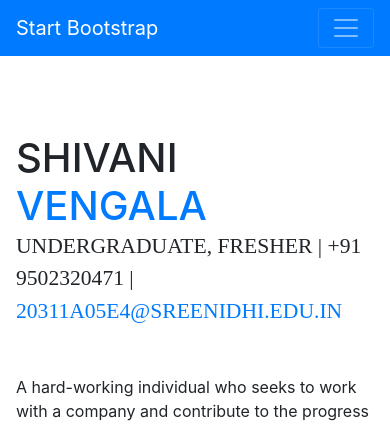
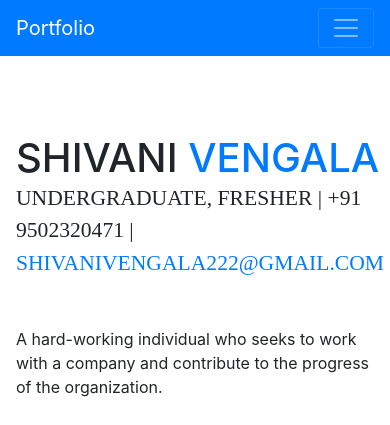
Before and after one commit to 20311a05e4/resume, a website with bundled scripts: page index.html in a window 390 px wide. Shown: the top 425 px of the page. Built offline with nearby package versions, Linux system fonts and the light colour scheme; a web font is replaced by a local one.

Commit message:
Update index.html

```diff
--- a/index.html
+++ b/index.html
@@ -29,7 +29,7 @@
 
     <nav class="navbar navbar-expand-lg navbar-dark bg-primary fixed-top" id="sideNav">
       <a class="navbar-brand js-scroll-trigger" href="#page-top">
-        <span class="d-block d-lg-none">Start Bootstrap</span>
+        <span class="d-block d-lg-none">Portfolio</span>
         <span class="d-none d-lg-block">
           <img class="img-fluid img-profile rounded-circle mx-auto mb-2" src="img/profile.jpeg" alt="">
         </span>
@@ -72,7 +72,7 @@
             <span class="text-primary">Vengala</span>
           </h1>
           <div class="subheading mb-5">Undergraduate, Fresher | +91 9502320471 |
-            <a href="mailto:20311a05e4@sreenidhi.edu.in">20311a05e4@sreenidhi.edu.in</a>
+            <a href="mailto:20311a05e4@sreenidhi.edu.in">shivanivengala222@gmail.com</a>
           </div>
           <p class="mb-5">A hard-working individual who seeks to work with a company and contribute to the progress of the organization. </p>
           <ul class="list-inline list-social-icons mb-0">
```
